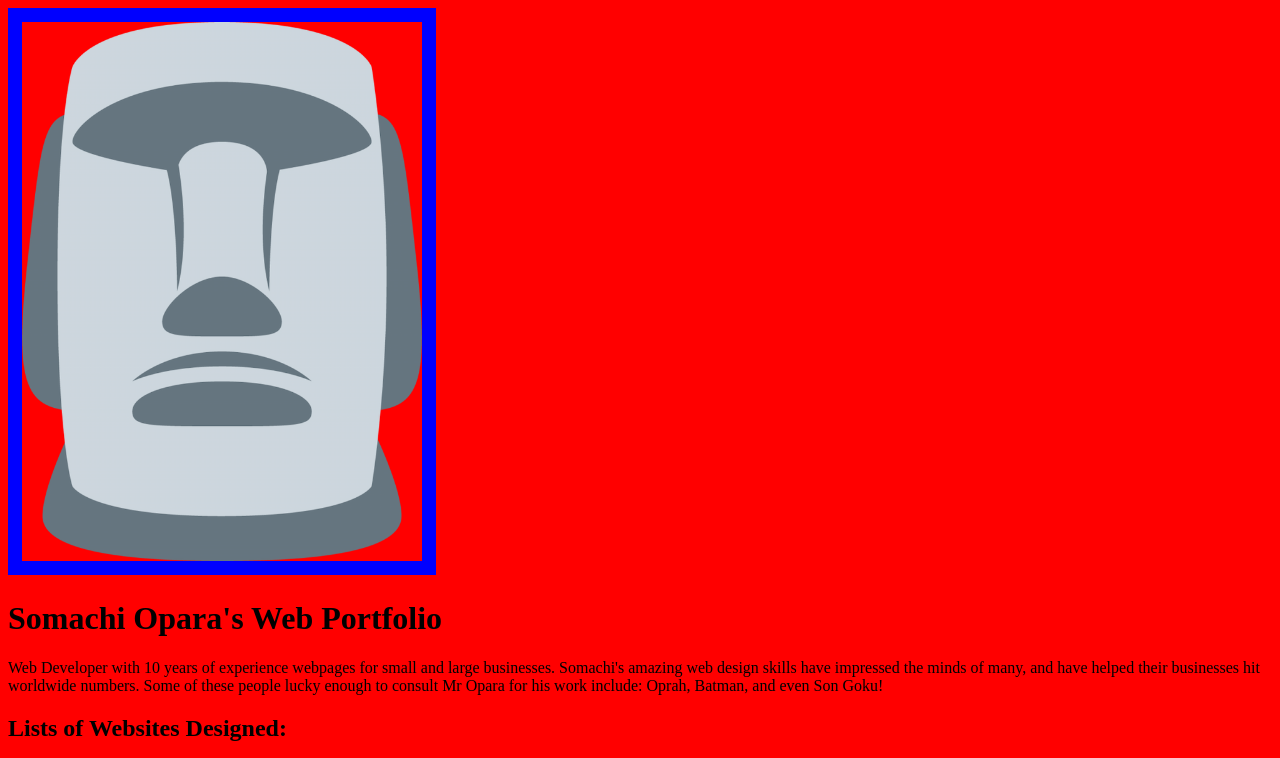
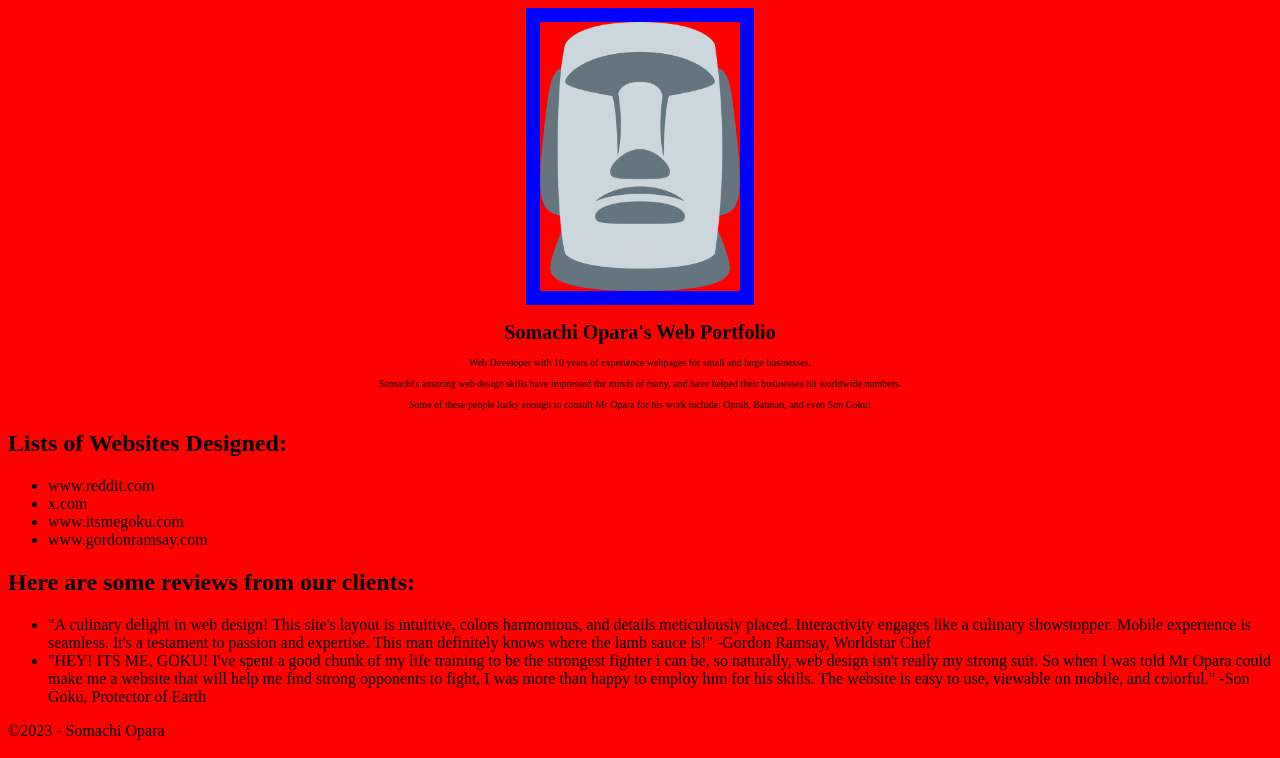
Before and after one commit to RVCC-IDMX/midterm-2023-SomachiOP, a plain HTML site: page index.html in a window 1280 px wide. Shown: the top 758 px of the page. Drawn offline with Linux system fonts and the light colour scheme; a web font is replaced by a local one.

Commit message:
Fixing header text layout

```diff
--- a/CSS/style.css
+++ b/CSS/style.css
@@ -17,9 +17,27 @@ h1, h2, h3, h4, h5, h6 {
 header > img {
 
  border: blue 14px solid;
- width: 100%;
+ height: 150x;
+ width: 200px;
  max-width: 400px;
 }
+
+header {
+
+    text-align: center;
+    font-size: 10px;
+
+}
+
+/*Websites*/
+
+
+
+
+/*Reviews*/
+
+
+
 
 @media(max-width: 800px) {
 
--- a/index.html
+++ b/index.html
@@ -32,9 +32,13 @@ to a vistor-->
 
      <p> Web Developer with 10 years of
       experience webpages for small and
-      large businesses. Somachi's amazing
-      web design skills have impressed the minds of many, and have helped their businesses hit worldwide numbers. Some of these
-      people lucky enough to consult Mr Opara for his work include: Oprah, Batman, and even Son Goku!
+      large businesses.<p>
+
+      <p>Somachi's amazing
+      web design skills have impressed the minds of many, and have helped their businesses hit worldwide numbers. <p>
+
+      </p>Some of these
+      people lucky enough to consult Mr Opara for his work include: Oprah, Batman, and even Son Goku!</p>
 
      </p>
 
```
